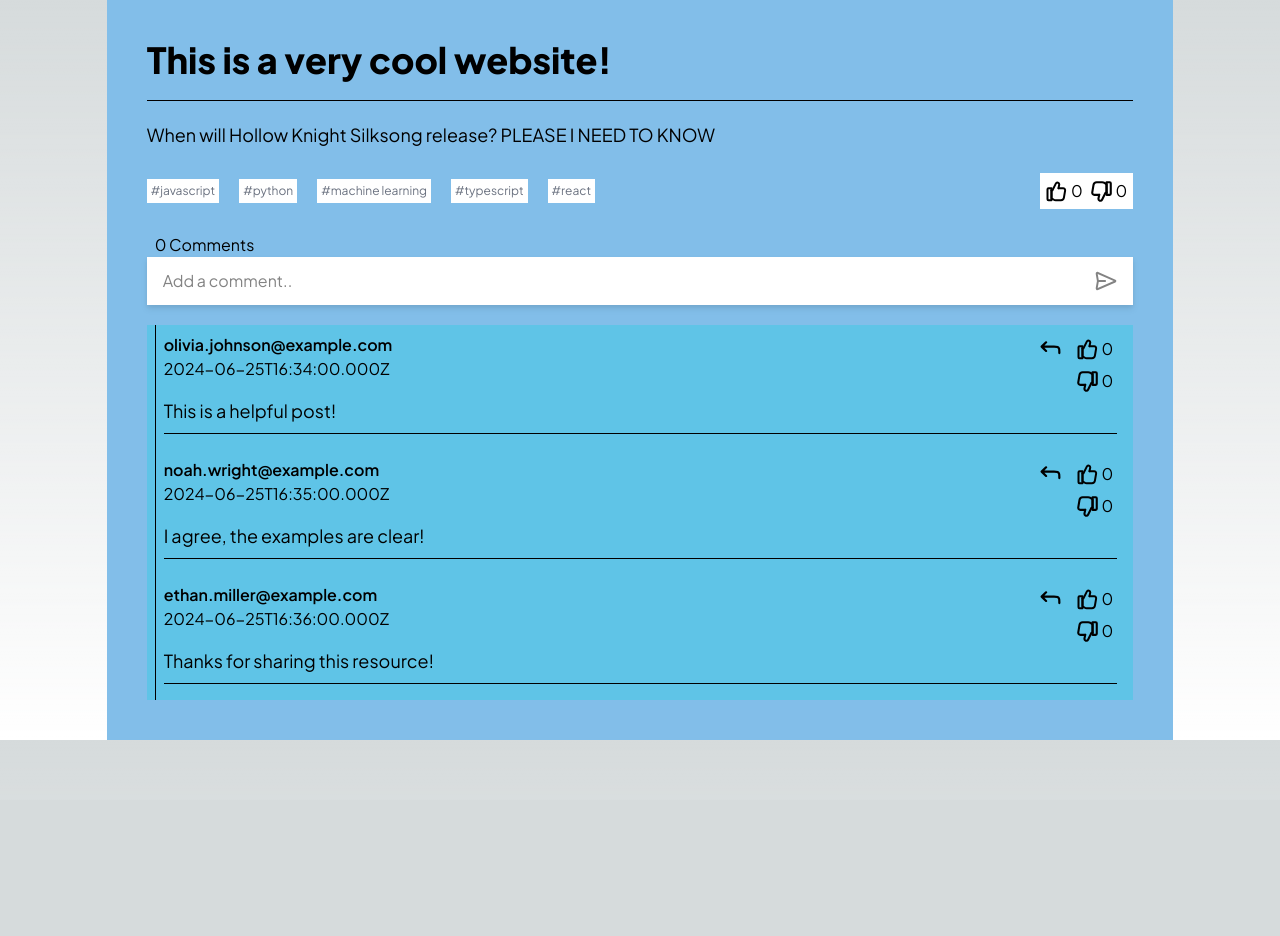
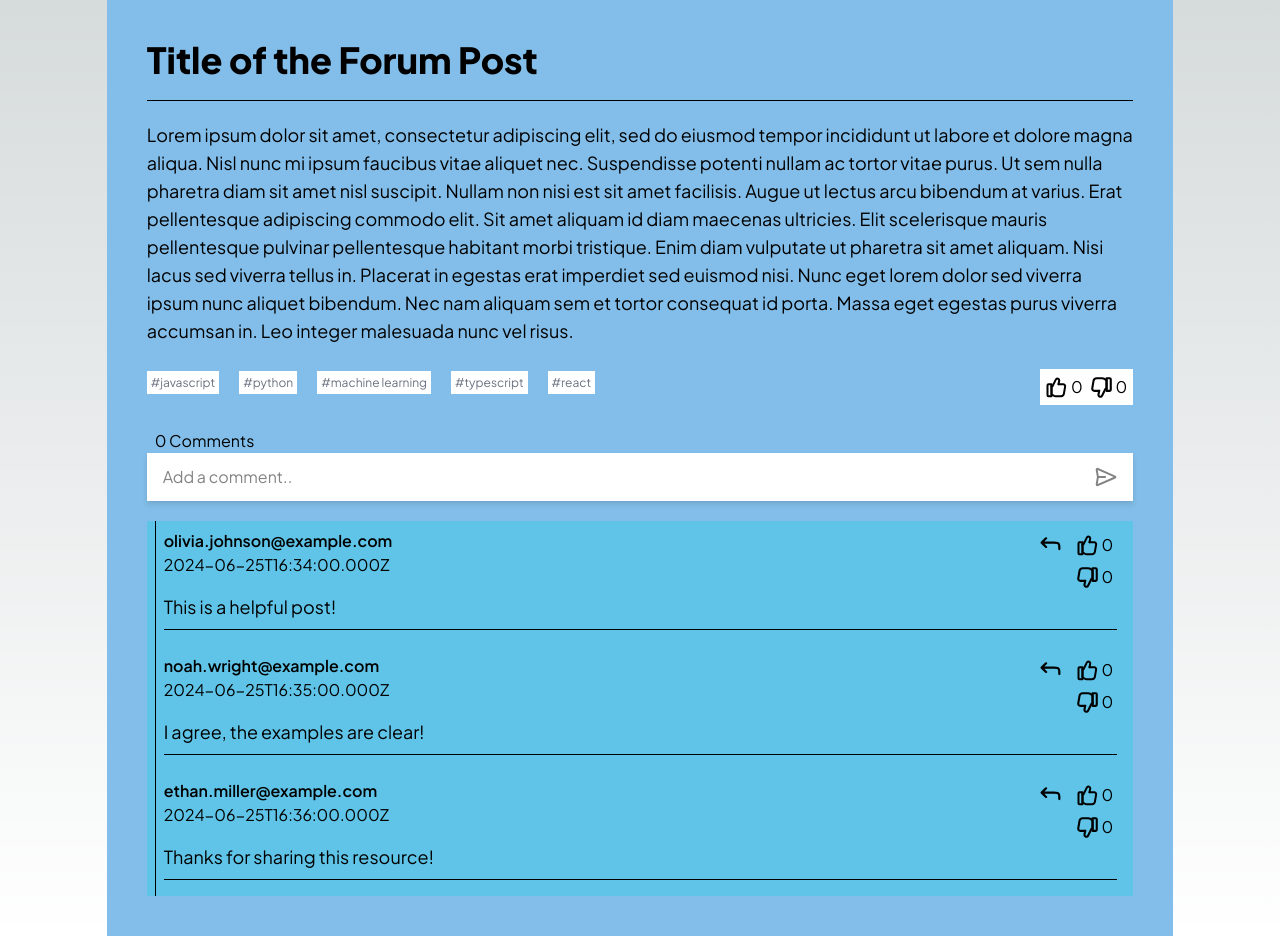
Before and after one commit to theg1239/ExamCooker, a Next.js app: page /forum/forumpost in a window 1280 px wide. Before the commit the page ends 800 px from the top, so only its background shows below. Built offline with nearby package versions, Linux system fonts and the light colour scheme.

Commit message:
refactor: Miscellaneous tweaks to make ui more consistent

```diff
--- a/app/forum/TagContainer.tsx
+++ b/app/forum/TagContainer.tsx
@@ -1,8 +1,9 @@
 const TagContainer = ({tags}:{tags:any[]}) => {
-    return <div className="flex gap-1 md:gap-5 items-center">
+    return <div className="grid grid-cols-2 sm:grid-cols-4 md:flex md:gap-5 md:items-center">
         {tags.map((tag) => {
-            return (
-                <Tag key={tag.id} tagName={tag.name} />
+            return (<div key={tag.id}>
+                <Tag tagName={tag.name} />
+                </div>
             );
         })}
     </div>
@@ -11,5 +12,5 @@ const TagContainer = ({tags}:{tags:any[]}) => {
 export default TagContainer;
 
 const Tag = ({ tagName }: { tagName: string }) => {
-    return <text className="bg-white text-gray-500 flex text-xs md:text-xs px-0.5 md:p-1">#{tagName}</text>;
+    return <text className="bg-white text-gray-500 text-xs md:text-xs px-0.5 md:p-1">#{tagName}</text>;
 }
--- a/app/forum/forumpost/ForumPost.tsx
+++ b/app/forum/forumpost/ForumPost.tsx
@@ -12,7 +12,7 @@ const comments: any[] = jsonData.comments;
 export default function ForumPost({ title, desc }: { title: string, desc: string }) {
     let lorem: string = "Lorem ipsum dolor sit amet, consectetur adipiscing elit, sed do eiusmod tempor incididunt ut labore et dolore magna aliqua. Nisl nunc mi ipsum faucibus vitae aliquet nec. Suspendisse potenti nullam ac tortor vitae purus. Ut sem nulla pharetra diam sit amet nisl suscipit. Nullam non nisi est sit amet facilisis. Augue ut lectus arcu bibendum at varius. Erat pellentesque adipiscing commodo elit. Sit amet aliquam id diam maecenas ultricies. Elit scelerisque mauris pellentesque pulvinar pellentesque habitant morbi tristique. Enim diam vulputate ut pharetra sit amet aliquam. Nisi lacus sed viverra tellus in. Placerat in egestas erat imperdiet sed euismod nisi. Nunc eget lorem dolor sed viverra ipsum nunc aliquet bibendum. Nec nam aliquam sem et tortor consequat id porta. Massa eget egestas purus viverra accumsan in. Leo integer malesuada nunc vel risus.";
 
-    title = title === "" ? "Title of the Thread" : title;
+    title = title === "" ? "Title of the Forum Post" : title;
     desc = desc === "" ? lorem : desc;
 
     return (
@@ -22,8 +22,10 @@ export default function ForumPost({ title, desc }: { title: string, desc: string
                 <hr className="border-0 h-px my-5 bg-black" />
                 <h6>{desc}</h6>
                 <br />
-                <div className="flex w-full justify-between">
-                    <TagContainer tags={tags}/>
+                <div className="sm:w-2/3 md:flex md:w-full md:justify-between">
+                    <div>
+                        <TagContainer tags={tags} />
+                    </div>
                     <div className="hidden md:flex justify-center p-0.5 bg-white">
                         <LikeButton />
                         <DislikeButton />
--- a/app/forum/forumpost/page.tsx
+++ b/app/forum/forumpost/page.tsx
@@ -2,5 +2,5 @@
 
 import ForumPost from "./ForumPost";
 export default function Page() {
-    return <ForumPost title="This is a very cool website!" desc="When will Hollow Knight Silksong release? PLEASE I NEED TO KNOW" />;
+    return <ForumPost title="" desc="" />;
 }
```
